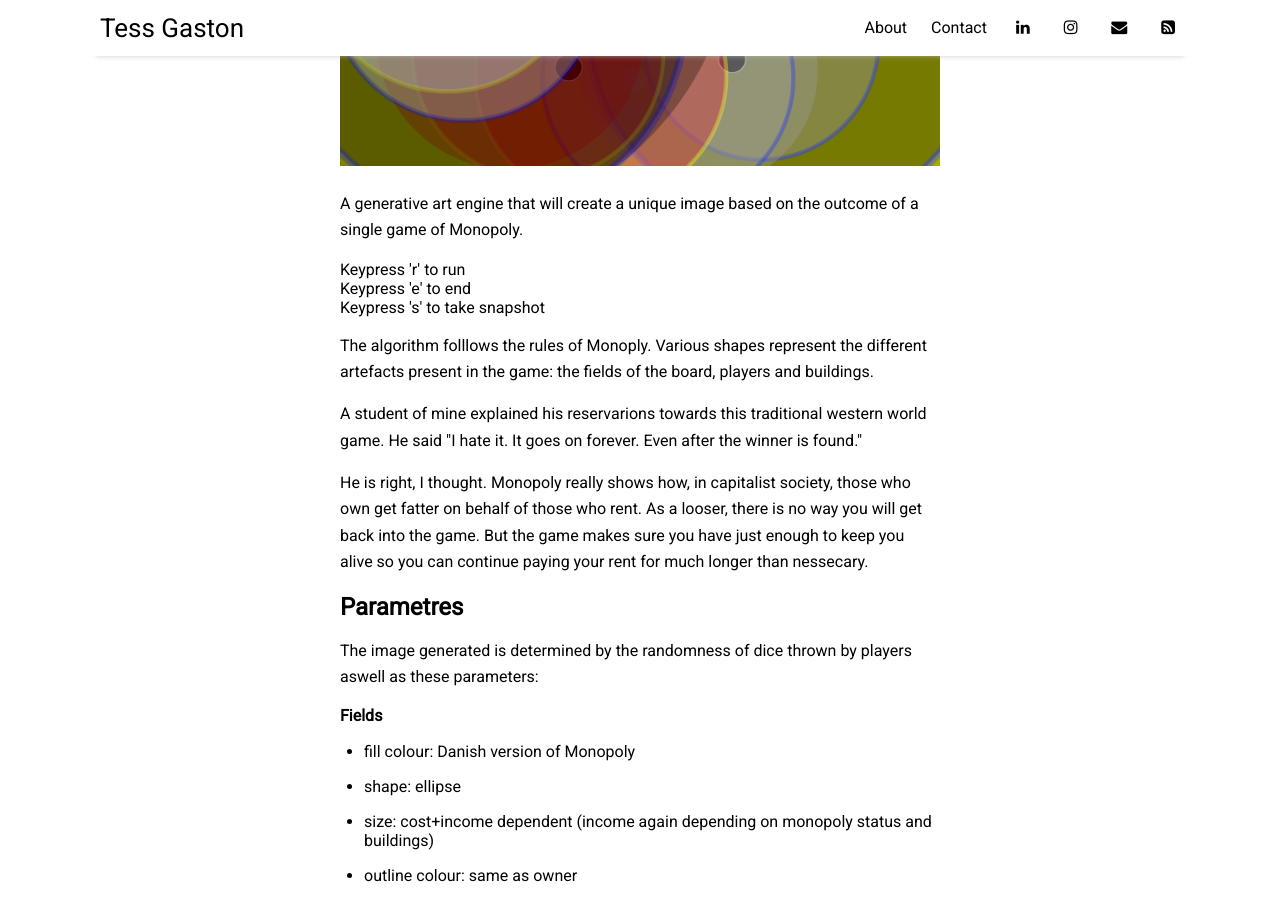
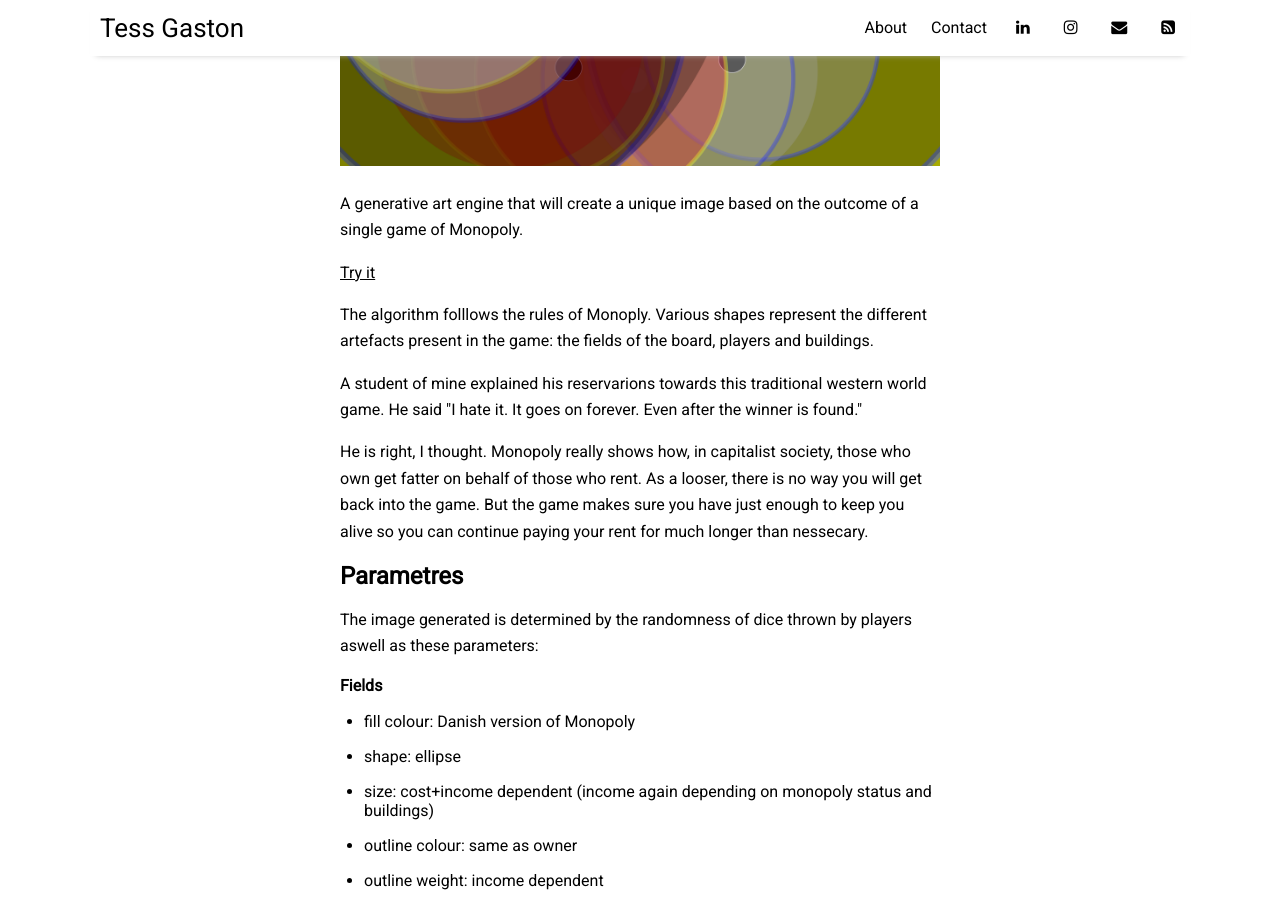
Before and after one commit to tessG/tessg.github.io, a Jekyll site: the page built from _posts/2022-11-11-monopoly.md, in a window 1280 px wide and 900 px high, scrolled down 598 px. Built offline with Jekyll 4.4.1, drawn with Linux system fonts in a browser that asks for light colours; nearby versions of some CDN libraries; a script that is not in the unit is left out.

Commit message:
Update 2022-11-11-monopoly.md

```diff
--- a/_posts/2022-11-11-monopoly.md
+++ b/_posts/2022-11-11-monopoly.md
@@ -7,18 +7,11 @@ tags: [procssing,genart]
 image: monopoly/monopoly.jpg
 ---
 
- <script src="https://cdnjs.cloudflare.com/ajax/libs/p5.js/0.5.14/p5.min.js"></script>
- <script src="https://cdnjs.cloudflare.com/ajax/libs/p5.js/0.5.14/addons/p5.dom.min.js"></script>
- <script src="https://unpkg.com/p5.js-export/p5.js-export.js"></script>
-<script type="text/javascript" src="./assets/js/monopolyJS/main.js" ></script>
 
 <p>
 A generative art engine that will create a unique image based on the outcome of a single game of Monopoly.
 </p>
-<div id="monopolyJS">
-Keypress 'r' to run<br>
-Keypress 'e' to end<br>
-Keypress 's' to take snapshot</div>
+<a href="https://tessg.github.io/monopoly/" target="_blank">Try it</a>
 <p>
 The algorithm folllows the rules of Monoply. Various shapes represent the different artefacts present in the game: the fields of the board, players and buildings. </p>
 
```
